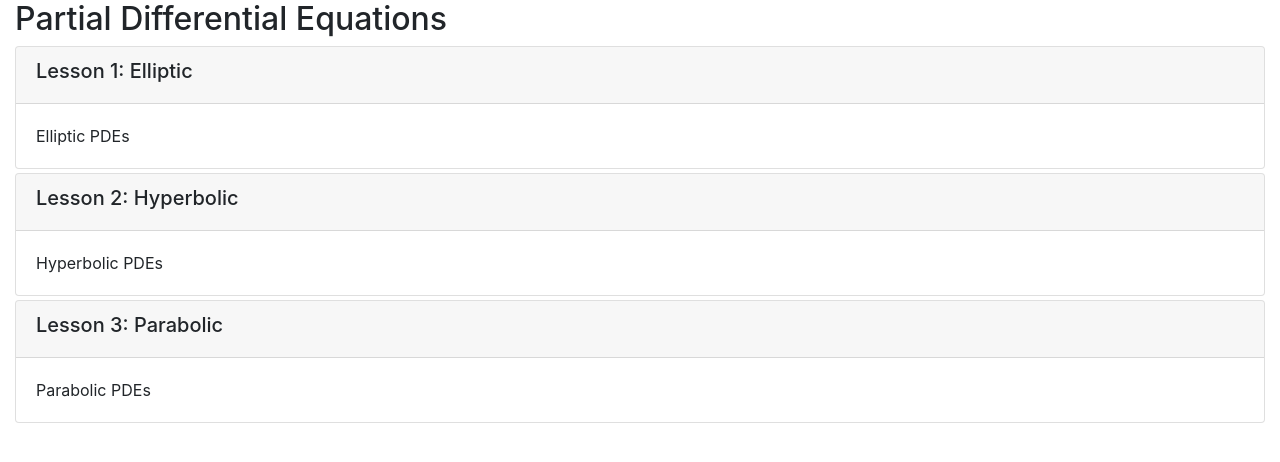
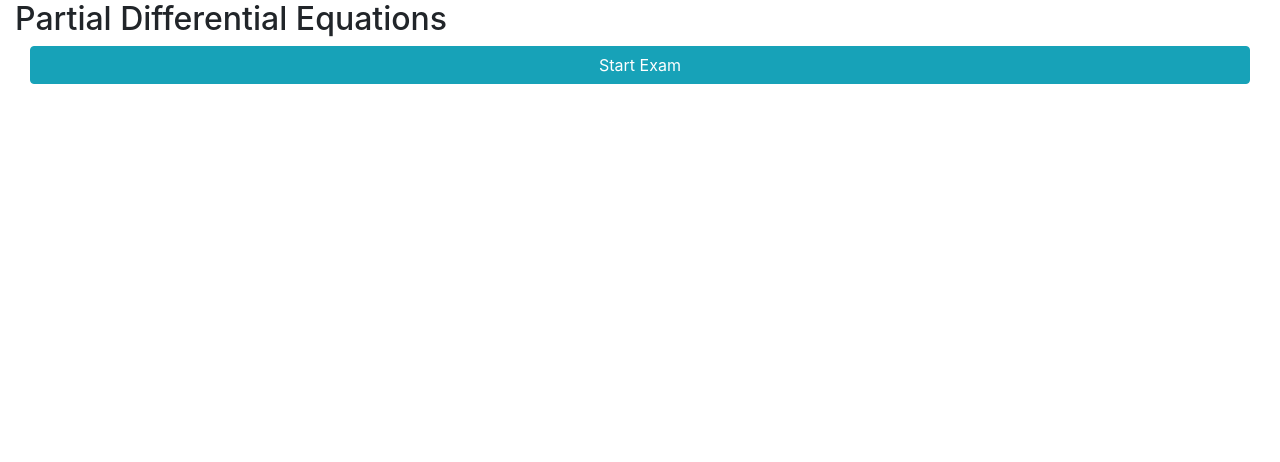
Before and after one commit to HilbertSpecs/onlinecourse-app, a Django app: template onlinecourse/templates/onlinecourse/course_detail_bootstrap.html in a window 1280 px wide. Shown: the part 56-518 px from the top of the page. Run offline with Django 3.2, Linux system fonts and the light colour scheme; the template is opened without the code that fills it: values that come from a table or form of the project are taken from there, others are empty; a user stored in the database is signed in; data comes from the database, SQL or seed files in the repository; both versions use the stored data as it was after the commit; some libraries are stand-ins or nearby versions.

Commit message:
Bootstrap Style Exam Collapse

```diff
--- a/onlinecourse/templates/onlinecourse/course_detail_bootstrap.html
+++ b/onlinecourse/templates/onlinecourse/course_detail_bootstrap.html
@@ -42,7 +42,44 @@
     <!-- Page content -->
     <div class="container-fluid">
             <h2>{{ course.name }}</h2>
-            <div class="card-columns-vertical">
+
+            <div class="container-fluid">
+                <a href="#exam" class="btn btn-info btn-block" data-toggle="collapse">Start Exam</a>
+                <div id="exam" class="collapse">
+                    {% if user.is_authenticated %}
+                    <form id="questionform" action="point to a submit view" method="post">
+                        <!--... for each question in the course ...-->
+                        {% for question in course.question_set.all %}
+                        <div class="card mt-1">
+                            <div class="card-header"><h5>{{ question.question_text}}</h5>
+                            </div>
+                            {% csrf_token %}
+                            <div class="form-group">
+                               <!--... for each choice in the question ...-->
+                               {% for choice in question.choice_set.all %}
+                                <div class="form-check">
+                                    <label class="form-check-label">
+                                        <input type="checkbox" name="choice_{{choice.id}}"
+                                               class="form-check-input" id="{{choice.id}}"
+                                               value="{{choice.id}}">{{ choice.choice_text }}
+                                    </label>
+                                </div>
+                                {% endfor %}
+                            </div>
+                        </div>
+                        {% endfor %}
+                    <input class="btn btn-success btn-block" type="submit" value="Submit">
+                    </form>
+                    {% else %}
+                    {% endif %}
+                </div>
+            </div>
+
+    </div>
+</body>
+</html>
+
+<!--  <div class="card-columns-vertical">             COMMENTOUT THIS BLOCK ORIGINAL COURSE_DETAILS
                 {% for lesson in course.lesson_set.all %}
                     <div class="card mt-1">
                         <div class="card-header"><h5>Lesson {{lesson.order|add:1}}: {{lesson.title}}</h5></div>
@@ -50,7 +87,9 @@
                     </div>
                 {% endfor %}
             </div>
-            <!-- Task: show questions and choices -->
+        -->
+
+<!-- Task: show questions and choices -->
             <!-- <HINT> Use Bootstrap Collapse to hide exam first, more details could be found here
             https://www.w3schools.com/bootstrap4/bootstrap_collapse.asp-->
 
@@ -63,7 +102,7 @@
 
             -->
 
-            <!-- <HINT> If user is authenticated, show course exam with a list of question -->
+<!-- <HINT> If user is authenticated, show course exam with a list of question -->
 
             <!-- <HINT> Each example will have many questions -->
 
@@ -97,6 +136,3 @@
 
             <!--Check here to see more details Bootstrap checkbox
              https://www.w3schools.com/bootstrap4/bootstrap_forms_inputs.asp-->
-    </div>
-</body>
-</html>
```
Also changed, not shown: db.sqlite3, static/media/course_images/AtmosphericRiverBombCyclone_OCTOBER2021_copy.png (added).
